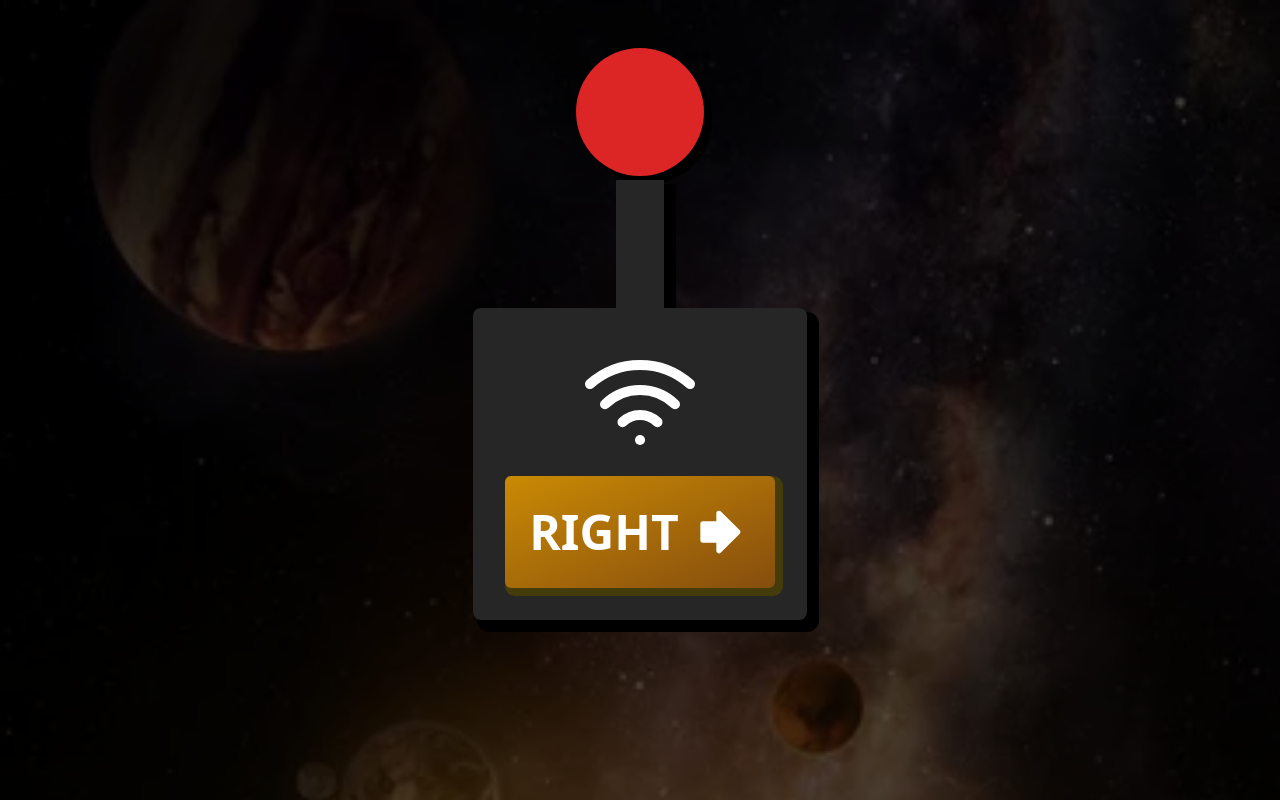
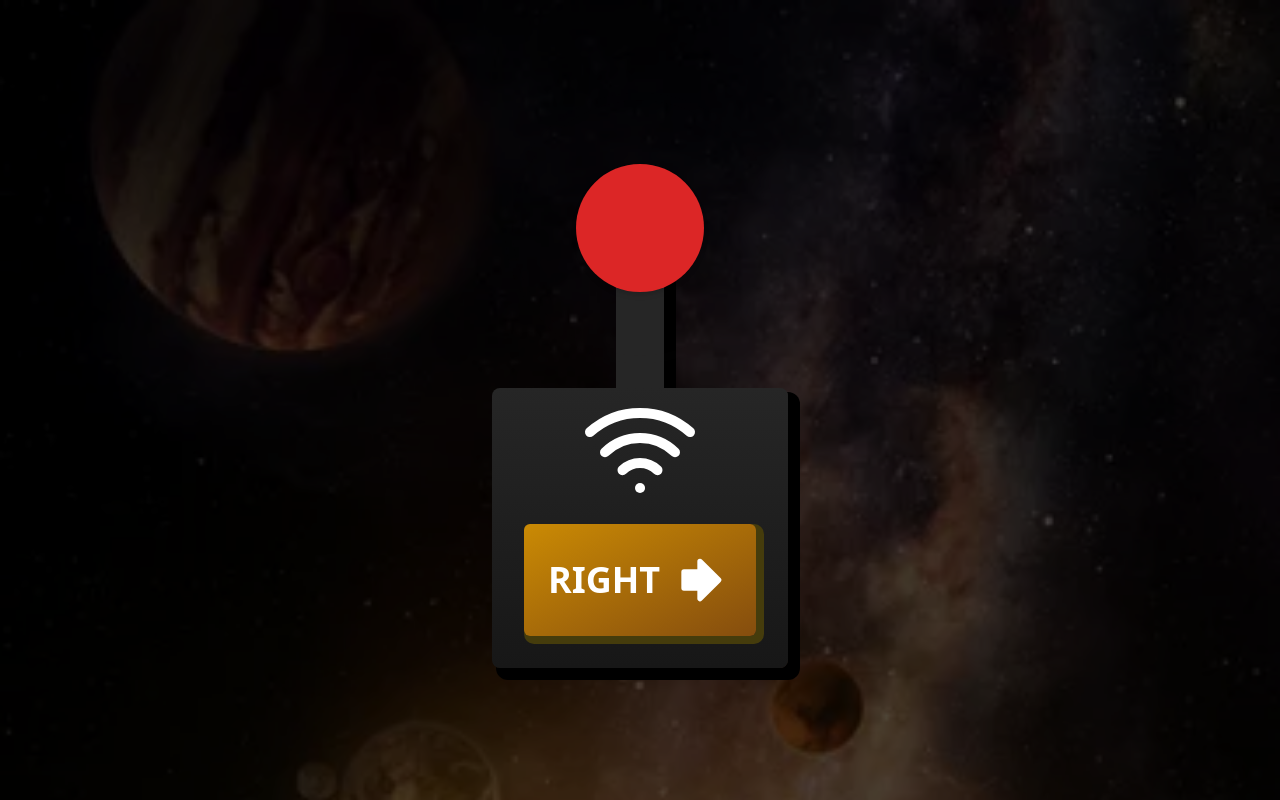
Before and after one commit to oscarheimdahl/space-walk, a React (Vite) app: page /#/right in a window 1280 px wide. Built offline with nearby package versions, Linux system fonts and the light colour scheme.

Commit message:
Remote style

```diff
--- a/src/main.tsx
+++ b/src/main.tsx
@@ -30,7 +30,7 @@ const Button = ({
       onClick={onClick}
       className={cn(
         'p-6 relative select-none flex gap-2 items-center transition-all shadow-red',
-        'active:shadow-active active:translate-x-2 active:translate-y-2 font-bold text-5xl rounded-md',
+        'active:shadow-active active:translate-x-2 active:translate-y-2 font-bold text-4xl rounded-md',
         'bg-gradient-to-br from-red-600 to-red-800',
         className
       )}
@@ -113,13 +113,17 @@ createRoot(document.getElementById('root')!).render(
   <StrictMode>
     <div className='fixed inset-0 background opacity-30' />
     <div className='h-full text-white relative flex items-center justify-center flex-col'>
-      <div className='rounded-full bg-black size-32 absolute top-1/2 left-1/2 -translate-y-[344px] -translate-x-[calc(50%-8px)] '></div>
+      <div className='rounded-full bg-red-600 size-32 translate-y-8 shadow-md z-20'>
+        <div
+          style={{ animationDuration: '3000ms' }}
+          className='size-full rounded-full animate-ping ring-4 ring-red-200'
+        ></div>
+      </div>
       <div className='h-32 w-12 bg-neutral-800 shadow-gray relative'></div>
-      <div className='z-20 flex relative flex-col items-center p-8 rounded-lg shadow-gray bg-neutral-800 justify-center gap-4 '>
+      <div className='z-20 flex relative flex-col items-center pt-0 p-8 rounded-lg shadow-gray bg-gradient-to-b from-neutral-800 to-neutral-900 justify-center gap-4 '>
         <Wifi className='size-[15vh]' />
         <RouterProvider router={router} />
       </div>
-      <div className='rounded-full bg-red-600 size-32 absolute top-1/2 left-1/2 -translate-y-[352px] -translate-x-1/2 '></div>
     </div>
   </StrictMode>
 );
```
Also changed, not shown: 4 other files (tests, documents, lock files or other folders).
